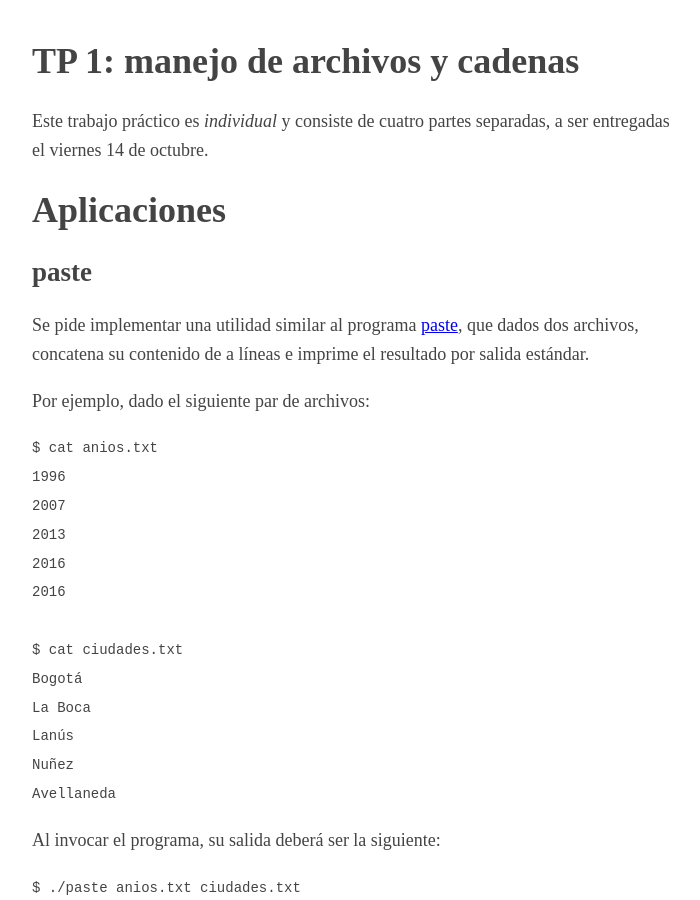
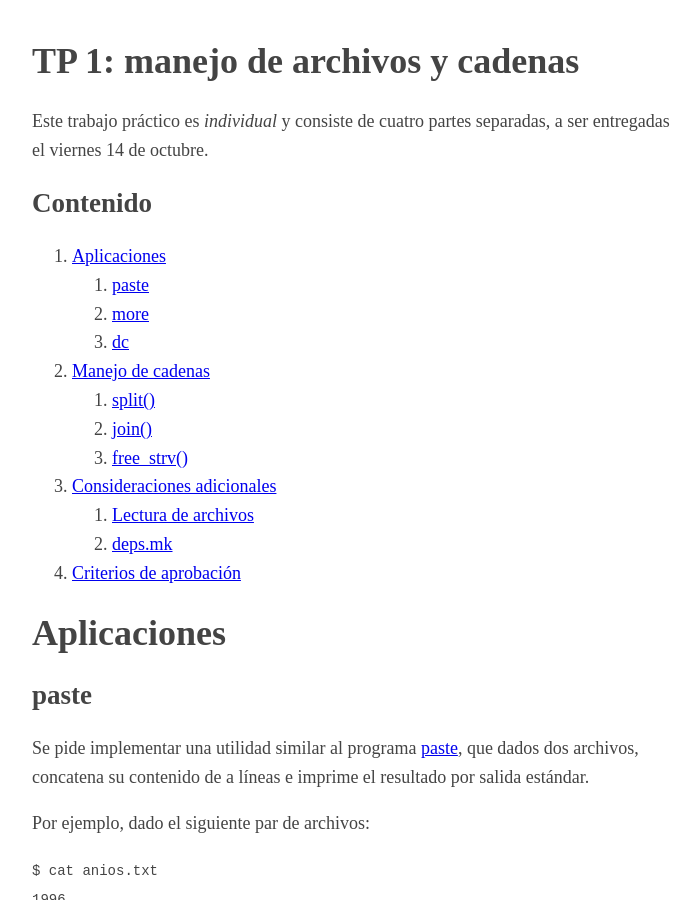
Before and after one commit to algoritmos-rw/algoritmos, a Jekyll site: the page built from enunciado.md, in a window 1280 px wide and 900 px high. Shown: the whole window, without its empty margins (283-983 px from the left). Built offline with Jekyll 4.4.1, drawn with Linux system fonts in a browser that asks for light colours.

Commit message:
Agregado indice.

```diff
--- a/enunciado.md
+++ b/enunciado.md
@@ -8,6 +8,21 @@ TP 1: manejo de archivos y cadenas
 ==================================
 
 Este trabajo práctico es *individual* y consiste de cuatro partes separadas, a ser entregadas el viernes 14 de octubre.
+
+## Contenido
+  1. [Aplicaciones](#aplicaciones)
+      1. [paste](#paste)
+      2. [more](#more)
+      3. [dc](#dc)
+  2. [Manejo de cadenas](#manejo-de-cadenas)
+      1. [split()](#split)
+      2. [join()](#join)
+      3. [free_strv()](#free_strv)
+  3. [Consideraciones adicionales](#consideraciones-adicionales)
+      1. [Lectura de archivos](#lectura-de-archivos)
+      2. [deps.mk](#depsmk)
+  4. [Criterios de aprobación](#criterios-de-aprobacin)
+
 
 # Aplicaciones
 
```
